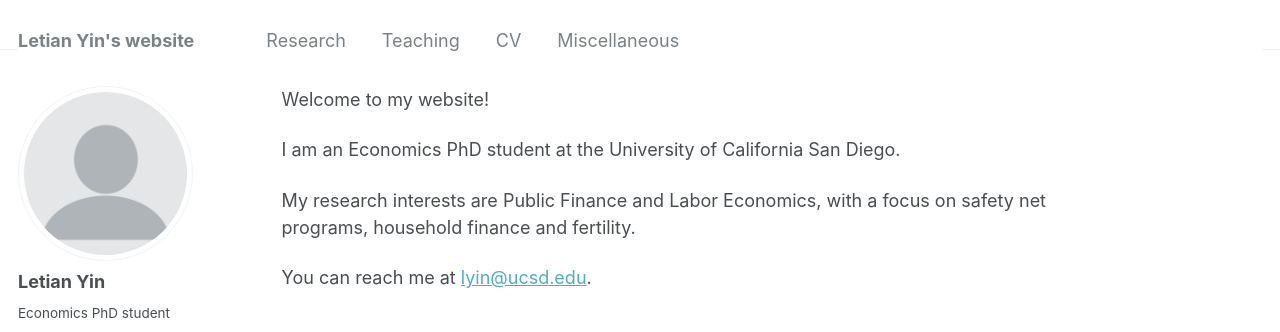
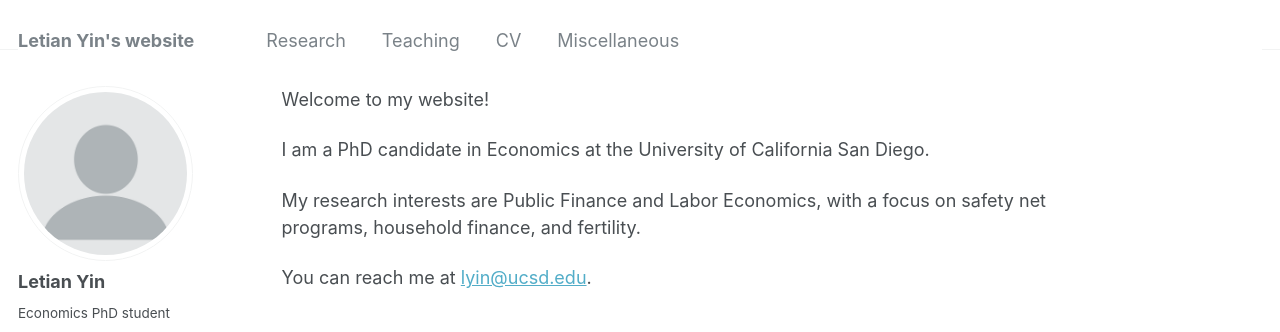
Before and after one commit to letian-yin/letian-yin.github.io, a Jekyll site: the page built from _pages/about.md, in a window 1280 px wide. Shown: the top 332 px of the page. Built offline with Jekyll 4.4.1, drawn with Linux system fonts in a browser that asks for light colours.

Commit message:
Update about.md

```diff
--- a/_pages/about.md
+++ b/_pages/about.md
@@ -8,8 +8,8 @@ redirect_from:
 
 Welcome to my website!
 
-I am an Economics PhD student at the University of California San Diego.
+I am a PhD candidate in Economics at the University of California San Diego.
 
-My research interests are Public Finance and Labor Economics, with a focus on safety net programs, household finance and fertility.
+My research interests are Public Finance and Labor Economics, with a focus on safety net programs, household finance, and fertility.
 
 You can reach me at [lyin@ucsd.edu](mailto:lyin@ucsd.edu).
```
